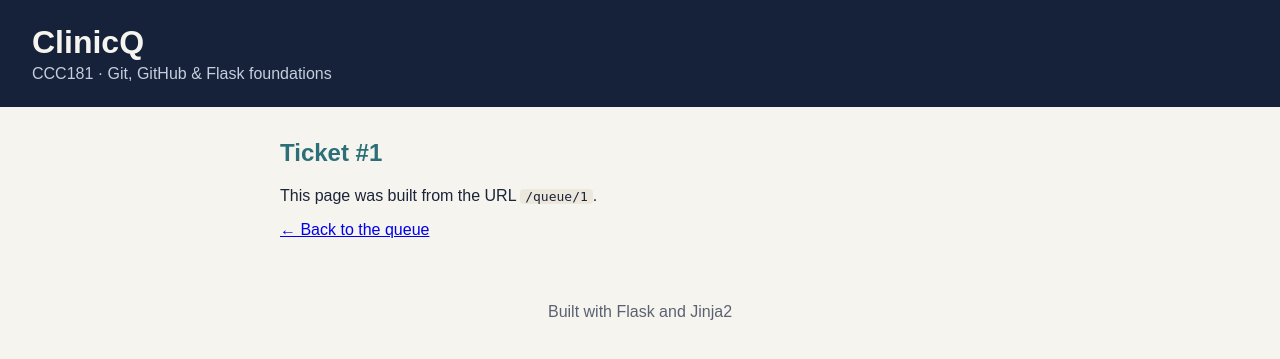
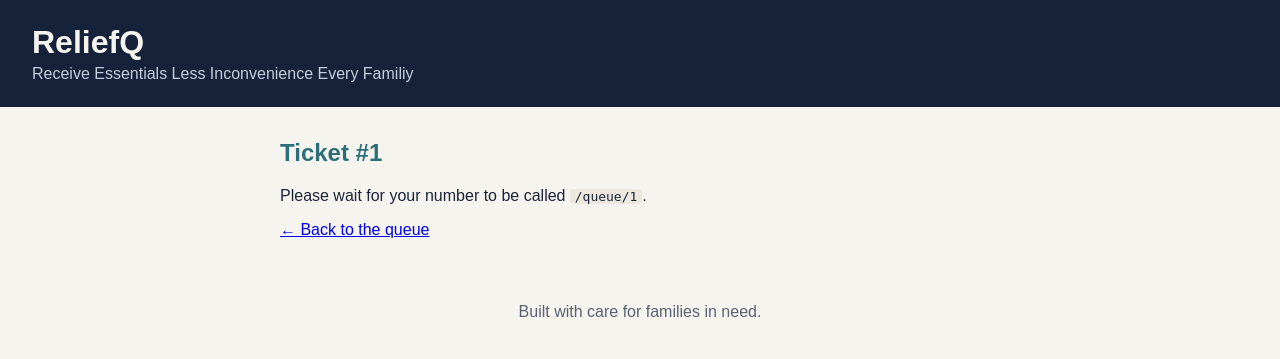
Before and after one commit to shasheenahdeeneillelumasag/ccc181, a Flask app: page /queue/1 in a window 1280 px wide. Shown: the top 359 px of the page. Run offline with Flask 3, Linux system fonts and the light colour scheme.

Commit message:
Set up ReliefQ from the Week 2 starter (#1)

```diff
--- a/app.py
+++ b/app.py
@@ -8,9 +8,21 @@ from flask import Flask, render_template
 
 app = Flask(__name__)
 
-# Sample data for the demo. A real app would load this from a database later.
-TICKETS = [12, 13, 14]
 
+
+# Time slots by purok. Change the names and times to match your barangay.
+SERVICES = [
+    {"id": 1, "Barangay Tibanga": "Purok 1 (8:00 AM)"},
+    {"id": 2, "Barangay Dalipuga": "Purok 2 (9:00 AM)"},
+    {"id": 3, "Barangay Hinaplanon": "Purok 3 (10:00 AM)"},
+]
+
+
+TICKETS = [
+    {"number": 1, "name": "Nena Santos", "household_size": 5, "service_id": 1, "status": "waiting"},
+    {"number": 2, "name": "Ben Reyes", "household_size": 3, "service_id": 2, "status": "waiting"},
+    {"number": 3, "name": "Rosa Cruz", "household_size": 4, "service_id": 2, "status": "called"},
+]
 
 @app.route("/")
 def index():
@@ -18,18 +30,15 @@ def index():
     # keyword arguments to the template as variables.
     return render_template("index.html", name="Ana", tickets=TICKETS)
 
-
 @app.route("/queue/<int:ticket_id>")
 def ticket(ticket_id):
     # <int:ticket_id> only matches numbers, so /queue/abc returns 404.
     return render_template("ticket.html", ticket_id=ticket_id)
 
-
 @app.route("/hello")
 def hello():
     # The plain-string version from the Routes slide.
-    return "Hello, CCC181!"
-
+    return "Hello, ReliefQ!"
 
 if __name__ == "__main__":
     # Lets you also start the app with: python app.py
--- a/templates/base.html
+++ b/templates/base.html
@@ -3,21 +3,21 @@
 <head>
   <meta charset="utf-8">
   <meta name="viewport" content="width=device-width, initial-scale=1">
-  <title>{% block title %}ClinicQ{% endblock %}</title>
+  <title>{% block title %}ReliefQ{% endblock %}</title>
   {# Link static files with url_for instead of hard-coding paths #}
   <link rel="stylesheet" href="{{ url_for('static', filename='css/style.css') }}">
 </head>
 <body>
   <header>
-    <h1><a href="{{ url_for('index') }}">ClinicQ</a></h1>
-    <p class="tagline">CCC181 · Git, GitHub &amp; Flask foundations</p>
+    <h1><a href="{{ url_for('index') }}">ReliefQ</a></h1>
+    <p class="tagline">Receive Essentials Less Inconvenience Every Familiy</p>
   </header>
 
   <main>
     {% block content %}{% endblock %}
   </main>
 
-  <footer>Built with Flask and Jinja2</footer>
+  <footer>Built with care for families in need.</footer>
   <script src="{{ url_for('static', filename='js/main.js') }}"></script>
 </body>
 </html>
--- a/templates/index.html
+++ b/templates/index.html
@@ -6,7 +6,7 @@
   <h2>Tickets in the queue</h2>
   <ul class="tickets">
     {% for t in tickets %}
-      <li><a href="{{ url_for('ticket', ticket_id=t) }}">#{{ t }}</a></li>
+      <li><a href="{{ url_for('ticket', ticket_id=t.number) }}">#{{ t.number }} {{ t.name }} ({{ t.status }})</a></li>
     {% else %}
       <li>The queue is empty.</li>
     {% endfor %}
--- a/templates/ticket.html
+++ b/templates/ticket.html
@@ -1,9 +1,9 @@
 {% extends "base.html" %}
 
-{% block title %}Ticket #{{ ticket_id }} · ClinicQ{% endblock %}
+{% block title %}Ticket #{{ ticket_id }} · ReliefQ{% endblock %}
 
 {% block content %}
   <h2>Ticket #{{ ticket_id }}</h2>
-  <p>This page was built from the URL <code>/queue/{{ ticket_id }}</code>.</p>
+  <p>Please wait for your number to be called <code>/queue/{{ ticket_id }}</code>.</p>
   <p><a href="{{ url_for('index') }}">&larr; Back to the queue</a></p>
 {% endblock %}
```
Also changed, not shown: README.md (added).
